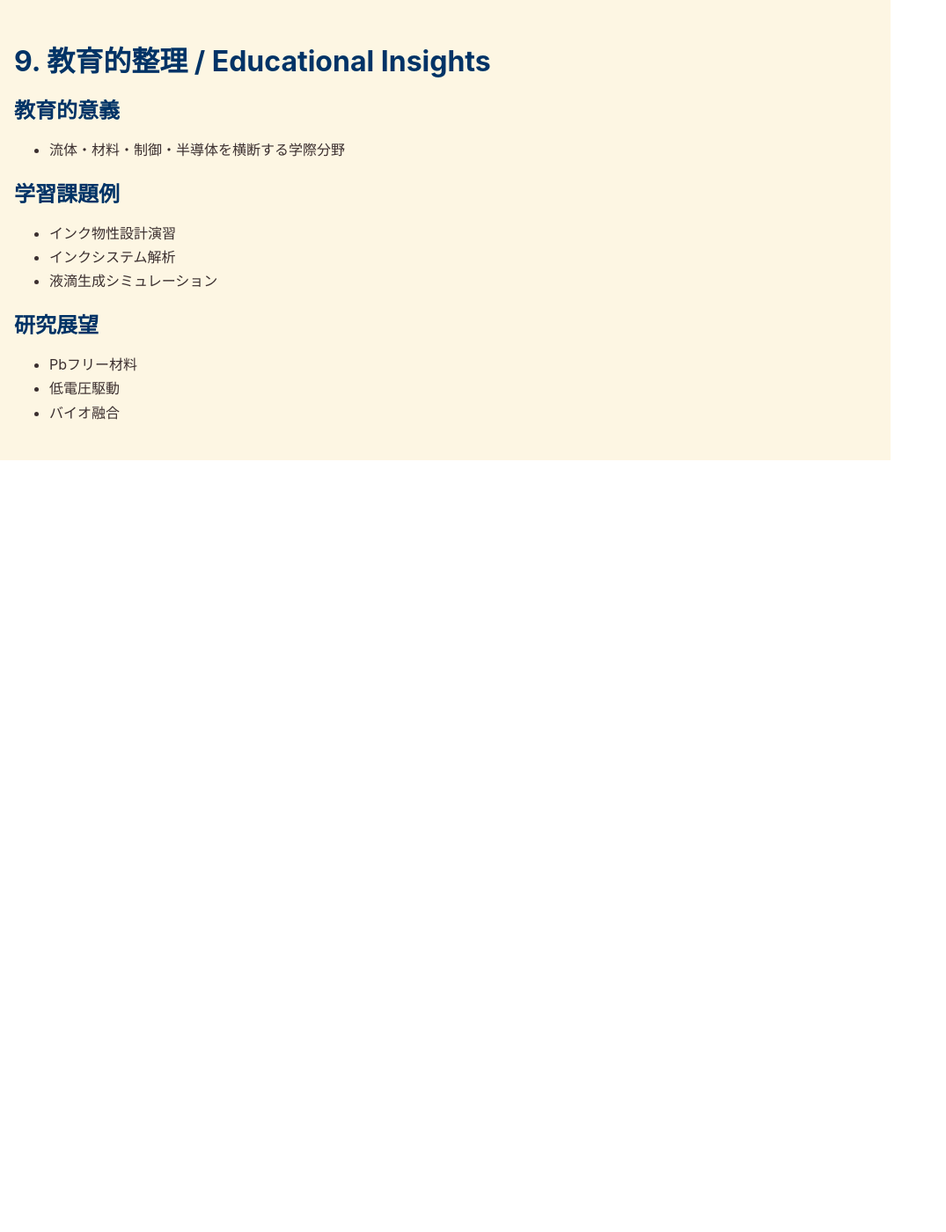
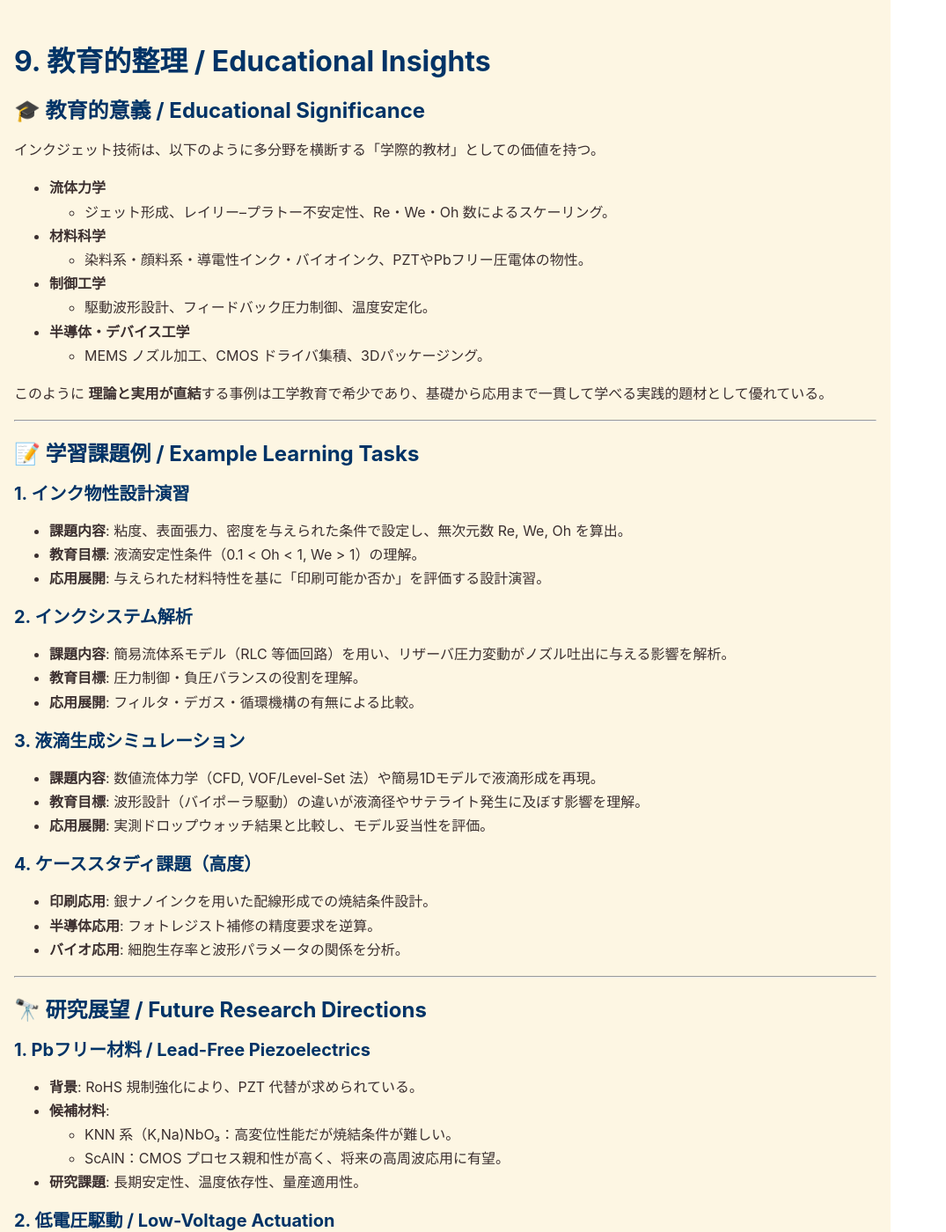
Before and after one commit to Samizo-AITL/Inkjet, a Jekyll site: the page built from paper/09_educational.md, in a window 1280 px wide and 1400 px high. Shown: the whole window at 88% size, without its empty margins (0-1075 px from the left). Built offline with Jekyll 4.4.1, drawn with Linux system fonts in a browser that asks for light colours; our own code applies the rules of GitHub Pages for plain Markdown files; some of the changed text lies outside the part shown.

Commit message:
Update 09_educational.md

```diff
--- a/paper/09_educational.md
+++ b/paper/09_educational.md
@@ -1,14 +1,76 @@
 # 9. 教育的整理 / Educational Insights
 
-## 教育的意義
-- 流体・材料・制御・半導体を横断する学際分野
+## 🎓 教育的意義 / Educational Significance
+インクジェット技術は、以下のように多分野を横断する「学際的教材」としての価値を持つ。
 
-## 学習課題例
-- インク物性設計演習
-- インクシステム解析
-- 液滴生成シミュレーション
+- **流体力学**
+  - ジェット形成、レイリー–プラトー不安定性、Re・We・Oh 数によるスケーリング。
+- **材料科学**
+  - 染料系・顔料系・導電性インク・バイオインク、PZTやPbフリー圧電体の物性。
+- **制御工学**
+  - 駆動波形設計、フィードバック圧力制御、温度安定化。
+- **半導体・デバイス工学**
+  - MEMS ノズル加工、CMOS ドライバ集積、3Dパッケージング。
 
-## 研究展望
-- Pbフリー材料
-- 低電圧駆動
-- バイオ融合
+このように **理論と実用が直結**する事例は工学教育で希少であり、基礎から応用まで一貫して学べる実践的題材として優れている。
+
+---
+
+## 📝 学習課題例 / Example Learning Tasks
+
+### 1. インク物性設計演習
+- **課題内容**: 粘度、表面張力、密度を与えられた条件で設定し、無次元数 Re, We, Oh を算出。
+- **教育目標**: 液滴安定性条件（0.1 < Oh < 1, We > 1）の理解。
+- **応用展開**: 与えられた材料特性を基に「印刷可能か否か」を評価する設計演習。
+
+### 2. インクシステム解析
+- **課題内容**: 簡易流体系モデル（RLC 等価回路）を用い、リザーバ圧力変動がノズル吐出に与える影響を解析。
+- **教育目標**: 圧力制御・負圧バランスの役割を理解。
+- **応用展開**: フィルタ・デガス・循環機構の有無による比較。
+
+### 3. 液滴生成シミュレーション
+- **課題内容**: 数値流体力学（CFD, VOF/Level-Set 法）や簡易1Dモデルで液滴形成を再現。
+- **教育目標**: 波形設計（バイポーラ駆動）の違いが液滴径やサテライト発生に及ぼす影響を理解。
+- **応用展開**: 実測ドロップウォッチ結果と比較し、モデル妥当性を評価。
+
+### 4. ケーススタディ課題（高度）
+- **印刷応用**: 銀ナノインクを用いた配線形成での焼結条件設計。
+- **半導体応用**: フォトレジスト補修の精度要求を逆算。
+- **バイオ応用**: 細胞生存率と波形パラメータの関係を分析。
+
+---
+
+## 🔭 研究展望 / Future Research Directions
+
+### 1. Pbフリー材料 / Lead-Free Piezoelectrics
+- **背景**: RoHS 規制強化により、PZT 代替が求められている。
+- **候補材料**:
+  - KNN 系（K,Na)NbO₃：高変位性能だが焼結条件が難しい。
+  - ScAlN：CMOS プロセス親和性が高く、将来の高周波応用に有望。
+- **研究課題**: 長期安定性、温度依存性、量産適用性。
+
+### 2. 低電圧駆動 / Low-Voltage Actuation
+- **背景**: モバイル・ウェアラブル応用では消費電力削減が必須。
+- **手法**:
+  - 薄膜圧電体（数 µm 以下）の適用。
+  - CMOS ドライバとの3D積層実装による低電圧化。
+  - EHD 低電圧化のためのノズル微細加工。
+- **研究課題**: 出力変位確保との両立。
+
+### 3. バイオ融合 / Bio-Integration
+- **背景**: 再生医療・創薬分野での応用拡大。
+- **方向性**:
+  - 高生存率の細胞プリンティング技術。
+  - タンパク質活性を維持したマイクロアレイ形成。
+  - オルガノイド・Lab-on-a-Chip との融合。
+- **研究課題**: ノズルの生体適合材料化、インク粘弾性設計、リアルタイムフィードバック制御。
+
+---
+
+## ✨ 本章のまとめ / Summary
+- インクジェットは **学際的教材**として流体・材料・制御・半導体を統合的に学べる。
+- **学習課題例**を通じて、学生・研究者は基礎物性からシステム設計・応用まで一貫して学習可能。
+- **研究展望**としては Pbフリー材料、低電圧駆動、バイオ融合が次世代の重要テーマである。
+
+教育現場では「理論 → 設計演習 → 実験 → 応用展望」の流れを通じて、
+インクジェットを **次世代の学際教育プラットフォーム**として活用できる。
```
